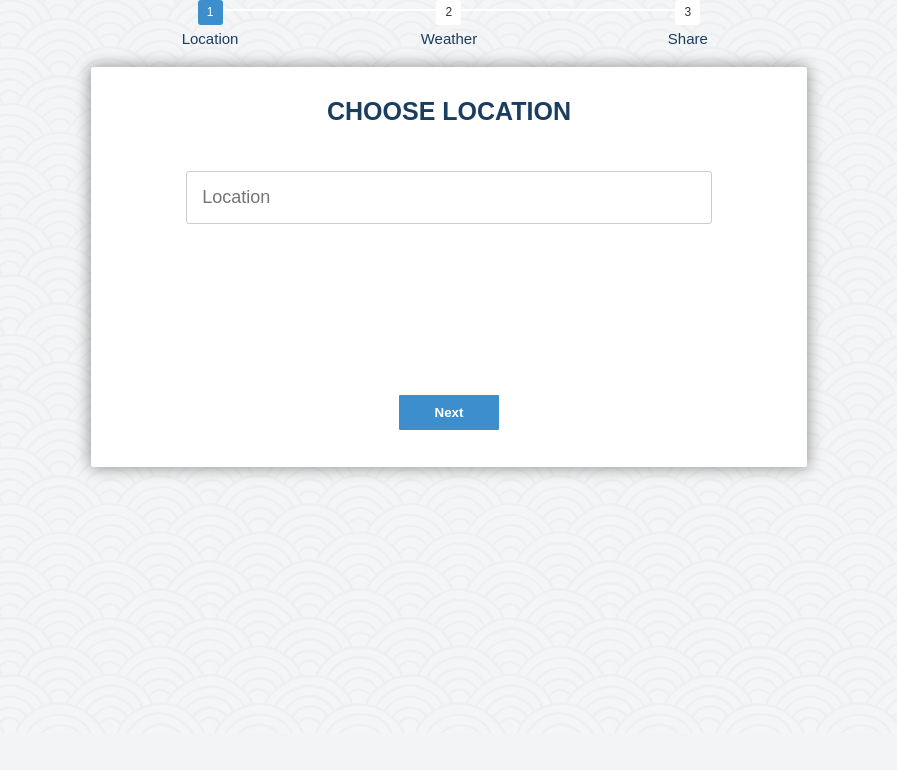
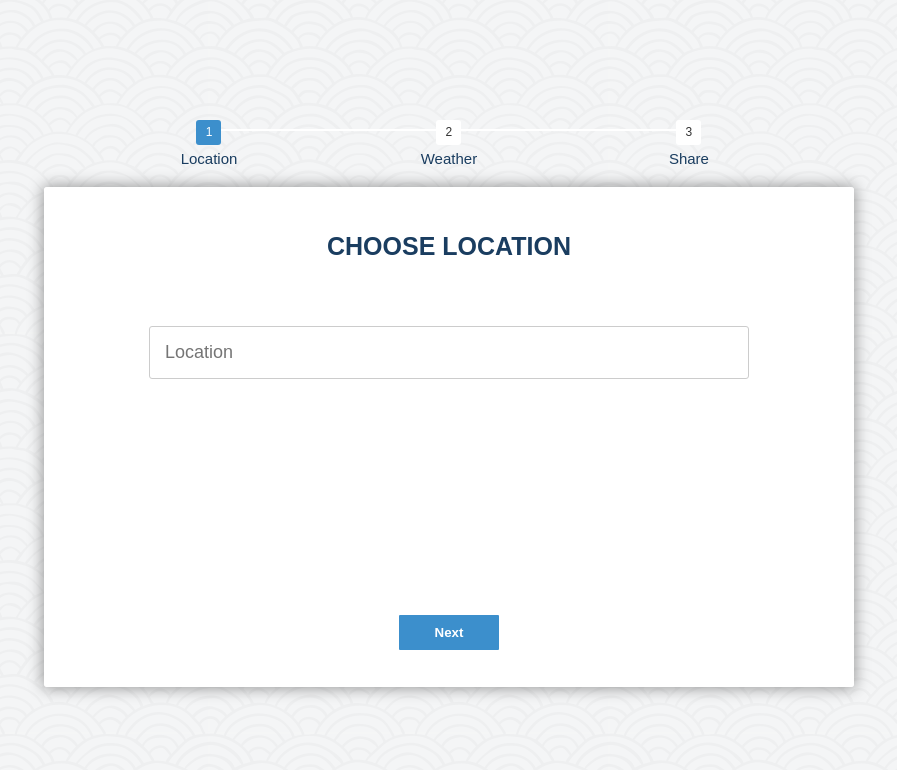
Before and after one commit to Pederytter/acweather, a PHP site: page /index.html in a window 1280 px wide. Shown: the part 67-837 px from the top of the page, without its empty margins (191-1088 px from the left). Before the commit the page ends 545 px from the top, so only its background shows below. Run offline with PHP 8.4, Linux system fonts and the light colour scheme; some libraries are stand-ins or nearby versions.

Commit message:
Responsive and more features for the form
Made first draft for the look of the responsive part of the user form.
Also expanded the weather options with jar jar binks palceholder
pictures.

```diff
--- a/css/indexstyle.css
+++ b/css/indexstyle.css
@@ -15,6 +15,7 @@ body {
 header {
     margin: auto;
     padding: 15px 25px;
+    height: 37px;
 }
 
 
@@ -26,8 +27,9 @@ header {
 #weatherform {
     height: 500px;
     width: 70%;
+    max-width: 900px;
     margin: 50px auto;
-    margin-top: 0;
+    margin-top: 15vh;
     text-align: center;
     position: relative;
 }
@@ -95,8 +97,8 @@ header {
     font-size: 25px;
     text-transform: uppercase;
     color: #1a3d60;
-    margin-bottom: 25px;
-    margin-top: 10px;
+    margin-bottom: 45px;
+    margin-top: 25px;
 }
 /*progressbar*/
 #progressbar {
@@ -154,14 +156,65 @@ header {
     color: white;
 }
 
+#mobillogo {
+    background: white;
+    padding-top: 20px;
+    text-align: left;
+    padding-left: 15px;
+}
+
+
+/* -- radio buttons -- */
+label {
+
+}
+
+label > input{ /* HIDE RADIO */
+    visibility: hidden;
+    position: absolute;
+}
+label > img:hover {
+    transform: scale(1.1);
+}
+
+label > input + img{
+    cursor:pointer;
+    border:2px solid transparent;
+    transition: all 0.4s;
+    display: inline-block;
+    width: 40%;
+    padding: 0;
+    margin: 0;
+
+
+}
+label > input:checked + img{
+    transform: scale(1.2);
+}
 
 
 @media all and (min-width: 0px) {
     #weatherform {
         width: 100%;
+        height: 90vh;
+        margin-top: -67px;
+        margin-bottom: 0;
     }
     #weatherform fieldset {
         width: 100%;
+        margin: 0;
+        height: 90vh;
+        box-shadow: none;
+        padding: 90px 0;
+    }
+    .showdesktop {
+        display: none;
+    }
+    .showmobil {
+        display: block;
+    }
+    body {
+        background: white;
     }
 }
 
@@ -171,11 +224,28 @@ header {
 
 
 @media all and (min-width: 768px) {
+    body {
+        background: url("../images/seigaiha.png");
+    }
     #weatherform {
-        width: 70%;
+        height: 600px;
+        width: 95%;
+        max-width: 900px;
+        margin: 50px auto;
+        margin-top: 15vh;
     }
 
     #weatherform fieldset {
-        width: 80%;
+        width: 90%;
+        margin: 0 5%;
+        height: 500px;
+        box-shadow: 0 0 15px 1px rgba(0, 0, 0, 0.4);
+        padding: 20px 30px;
+    }
+    .showdesktop {
+        display: block;
+    }
+    .showmobil {
+        display: none;
     }
 }
--- a/index.html
+++ b/index.html
@@ -15,7 +15,8 @@
 
         <main>
             <form id="weatherform">
-                <ul id="progressbar">
+                <h1 id="mobillogo" class="showmobil">AC Weather</h1>
+                <ul id="progressbar" class="showdesktop">
                     <li class="active">Location</li>
                     <li>Weather</li>
                     <li>Share</li>
@@ -30,7 +31,22 @@
                 <fieldset>
                     <h2>Weather Options</h2>
                     <div class="fieldsetwrapper">
-
+                        <label>
+                            <input type="radio" name="radio" value="1" />
+                            <img src="images/1.jpg">
+                        </label>
+                        <label>
+                            <input type="radio" name="radio" value="2" />
+                            <img src="images/2.jpg">
+                        </label>
+                        <label>
+                            <input type="radio" name="radio" value="3" />
+                            <img src="images/3.jpg">
+                        </label>
+                        <label>
+                            <input type="radio" name="radio" value="4" />
+                            <img src="images/4.jpg">
+                        </label>
                     </div>
                     <input type="button" name="previous" class="previous action-button" value="Previous" />
 
```
Also changed, not shown: images/1.jpg (added), images/2.jpg (added), images/3.jpg (added), images/4.jpg (added).
